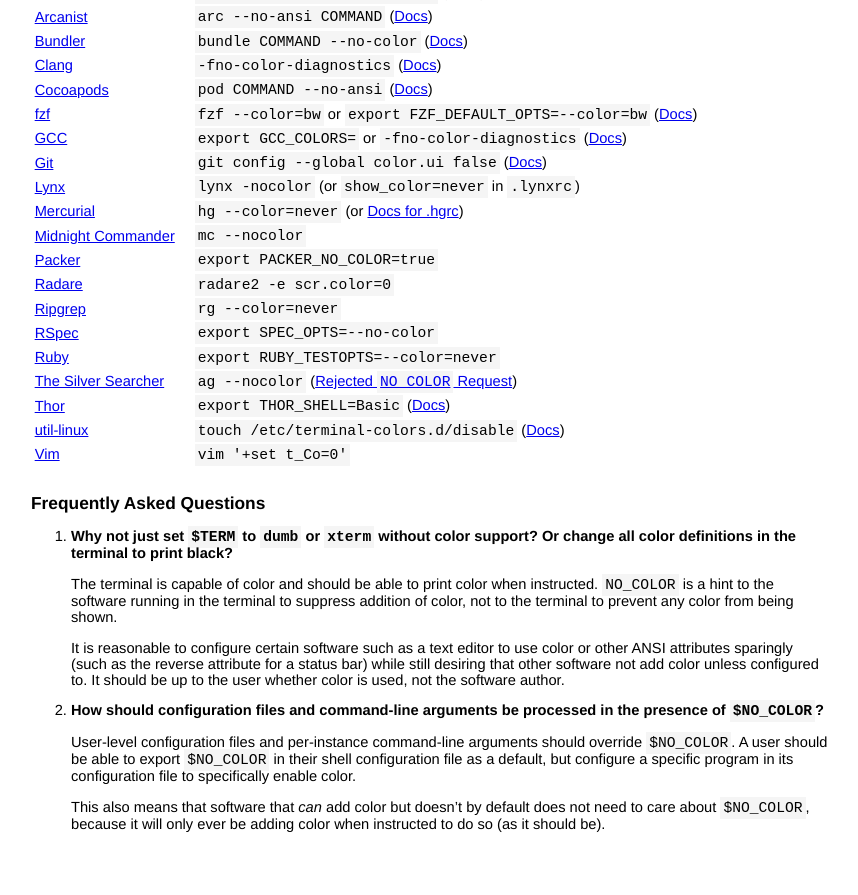
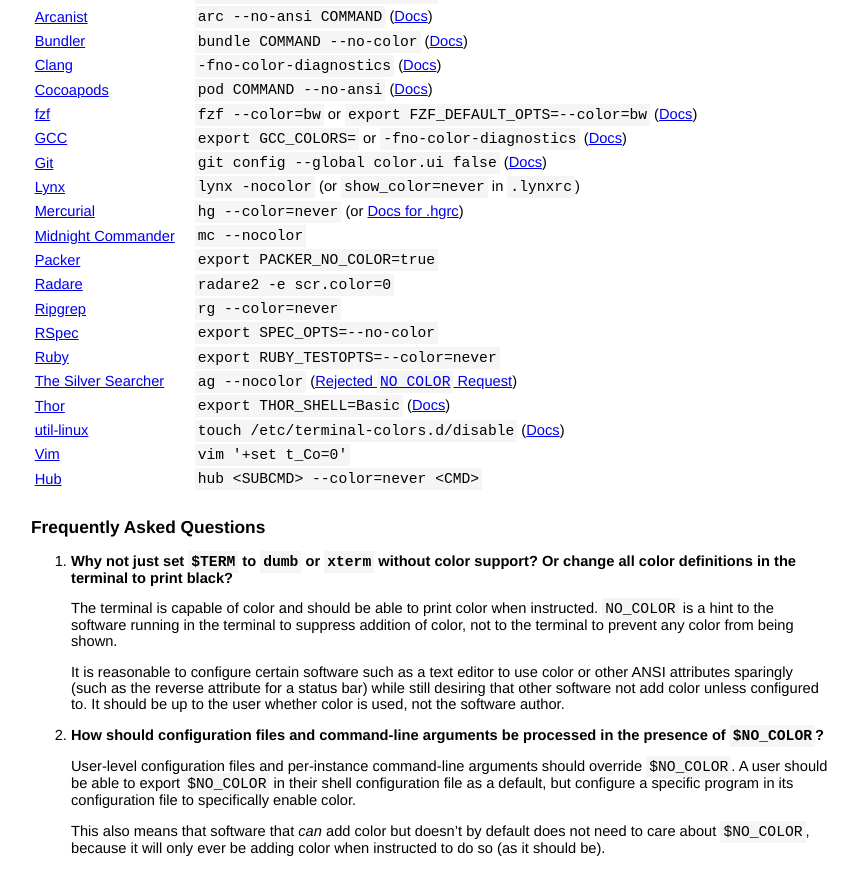
Before and after one commit to jcs/no_color, a Jekyll site: the page built from index.md, in a window 1280 px wide and 900 px high, scrolled down 1309 px. Shown: the top 895 px of the window, without its empty margins (209-1067 px from the left). Built offline with Jekyll 4.4.1, drawn with Linux system fonts in a browser that asks for light colours; our own code applies the rules of GitHub Pages for plain Markdown files.

Commit message:
Add Hub to commands

```diff
--- a/index.md
+++ b/index.md
@@ -95,6 +95,7 @@ and submit a pull request.
 | [Thor](http://whatisthor.com/) | `export THOR_SHELL=Basic` ([Docs](http://www.rubydoc.info/github/wycats/thor/Thor%2FBase.shell)) |
 | [util-linux](https://github.com/karelzak/util-linux) | `touch /etc/terminal-colors.d/disable` ([Docs](http://man7.org/linux/man-pages/man5/terminal-colors.d.5.html)) |
 | [Vim](http://www.vim.org/) | `vim '+set t_Co=0'` |
+| [Hub](https://github.com/github/hub/) | `hub <SUBCMD> --color=never <CMD>` |
 {: rules="groups"}
 
 ## Frequently Asked Questions
```
